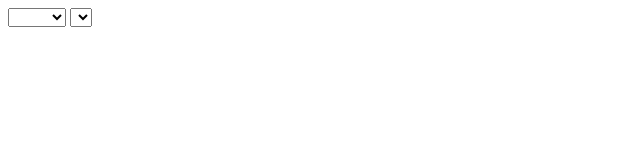
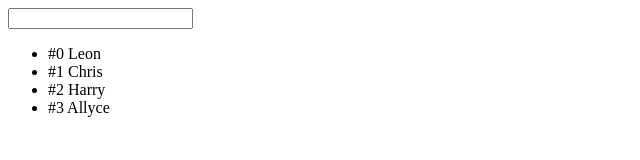
Before and after one commit to pkafei/AngularJS-Tutorial, a plain HTML site: page index.html in a window 1280 px wide. Shown: the whole page, without its empty margins (0-640 px from the left). Drawn offline with nearby package versions, Linux system fonts and the light colour scheme.

Commit message:
Added simple search feature

```diff
--- a/index.html
+++ b/index.html
@@ -8,10 +8,11 @@
         </head>
         <body>
             <div id='content' ng-app='MyTutorialApp' ng-controller='MainController'>
-                            <select ng-model= "selectedPerson" ng-options="obj.name for obj in people"></select>
-                            <select ng-model="selectedGenre">
-                                <option ng-repeat= "label in people[selectedPerson.id].music">{{label}}</option>
-                                </select>
+                <input type="text" ng-model="searchText" />
+                <ul>
+                    <li ng-repeat="person in people | filter:searchText">#{{person.id}} {{person.name}}</li>
+                </ul>
+
             </div>
         </body>
         </html>
```
